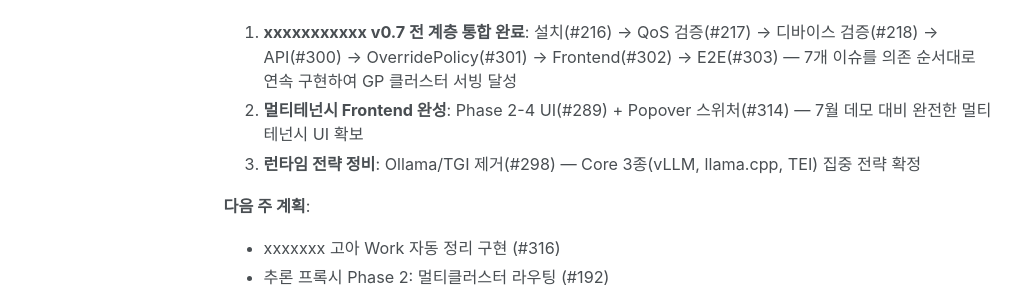
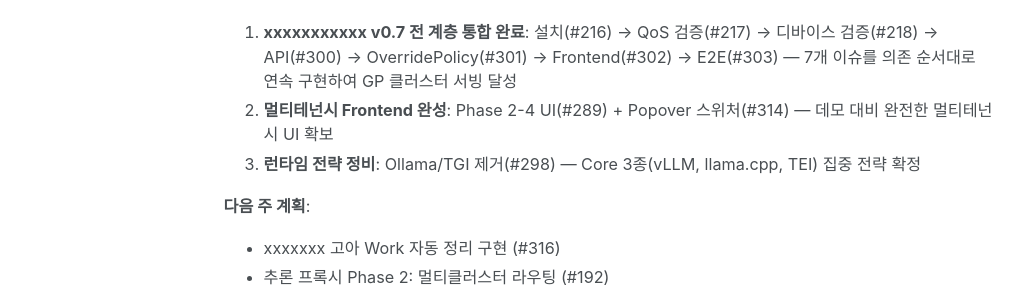
Before and after one commit to parameterfreak/parameterfreak.github.io, a Jekyll site: the page built from _posts/2026-06-07-h-mas-weekly-release-notes.md, in a window 1280 px wide and 900 px high, scrolled down 7944 px. Shown: the part 160-452 px from the top of the window, without its empty margins (58-1082 px from the left). Built offline with Jekyll 4.4.1, drawn with Linux system fonts in a browser that asks for light colours; a script that is not in the unit is left out.

Commit message:
Remove specific date reference from multi-tenancy summary

```diff
--- a/_posts/2026-06-07-h-mas-weekly-release-notes.md
+++ b/_posts/2026-06-07-h-mas-weekly-release-notes.md
@@ -322,7 +322,7 @@ Iteration 24에서 계획한 4개 항목 중 **1개 부분 달성, 3개 미착
 
 **핵심 성과**:
 1. **xxxxxxxxxxx v0.7 전 계층 통합 완료**: 설치(#216) → QoS 검증(#217) → 디바이스 검증(#218) → API(#300) → OverridePolicy(#301) → Frontend(#302) → E2E(#303) — 7개 이슈를 의존 순서대로 연속 구현하여 GP 클러스터 서빙 달성
-2. **멀티테넌시 Frontend 완성**: Phase 2-4 UI(#289) + Popover 스위처(#314) — 7월 데모 대비 완전한 멀티테넌시 UI 확보
+2. **멀티테넌시 Frontend 완성**: Phase 2-4 UI(#289) + Popover 스위처(#314) — 데모 대비 완전한 멀티테넌시 UI 확보
 3. **런타임 전략 정비**: Ollama/TGI 제거(#298) — Core 3종(vLLM, llama.cpp, TEI) 집중 전략 확정
 
 **다음 주 계획**:
```
